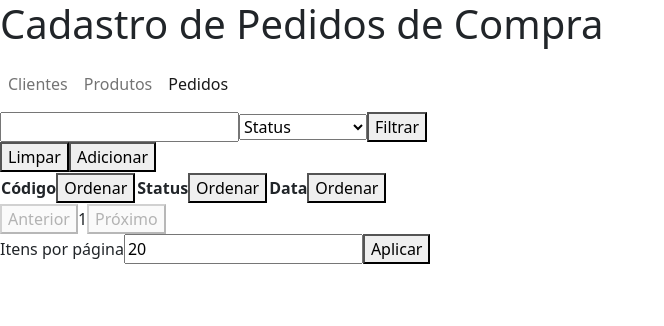
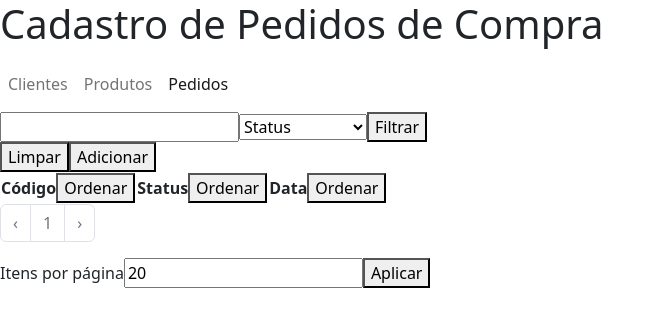
Before and after one commit to signotech/vaga-desenvolvedor, a React (Vite) app in the folder frontend/: page /pedidos in a window 1280 px wide. Shown: the top 326 px of the page, without its empty margins (0-664 px from the left). Built offline with nearby package versions, Linux system fonts and the light colour scheme; no server answers; the HTML template or start-up script is replaced by a standard one.

Commit message:
refactor(front): replace html tags with bootstrap components in pagination

```diff
--- a/frontend/src/components/Pagination.jsx
+++ b/frontend/src/components/Pagination.jsx
@@ -1,4 +1,5 @@
 import PropTypes from 'prop-types';
+import BsPagination from 'react-bootstrap/Pagination';
 
 export default function Pagination({
   pageNumber,
@@ -7,23 +8,17 @@ export default function Pagination({
   onPageNumberChange,
 }) {
   return (
-    <div>
-      <button
-        type="button"
+    <BsPagination>
+      <BsPagination.Prev
         onClick={() => onPageNumberChange(pageNumber - 1)}
         disabled={pageNumber === 1}
-      >
-        Anterior
-      </button>
-      <span>{pageNumber}</span>
-      <button
-        type="button"
+      />
+      <BsPagination.Item disabled>{pageNumber}</BsPagination.Item>
+      <BsPagination.Next
         onClick={() => onPageNumberChange(pageNumber + 1)}
         disabled={currentPageLength < itemsPerPage}
-      >
-        Próximo
-      </button>
-    </div>
+      />
+    </BsPagination>
   );
 }
 
```
